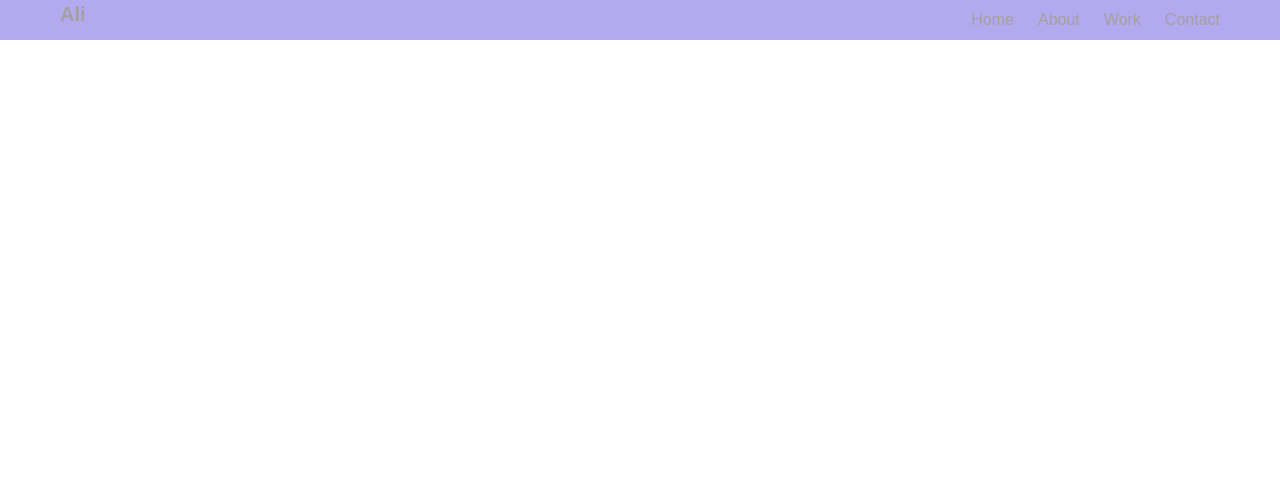
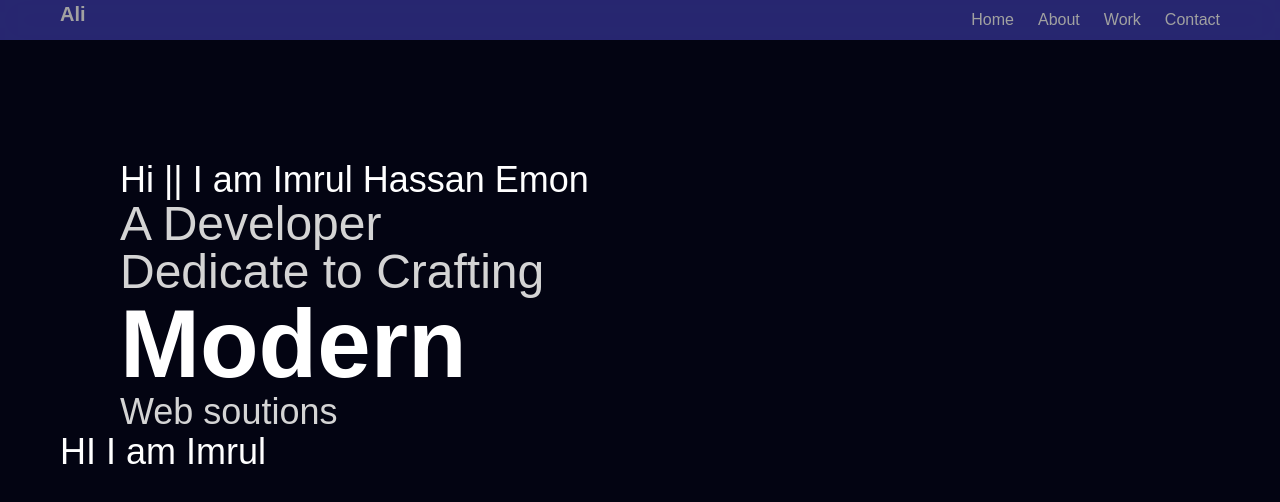
Before and after one commit to imrulhassanemon/My-Porfolio, a React (Vite) app: page / in a window 1280 px wide. Shown: the top 502 px of the page. Built offline with nearby package versions, Linux system fonts and the light colour scheme.

Commit message:
added flipWords

```diff
--- a/index.html
+++ b/index.html
@@ -1,5 +1,5 @@
 <!doctype html>
-<html lang="en" >
+<html lang="en" data-theme="dark">
   <head>
     <meta charset="UTF-8" />
     <link rel="icon" type="image/svg+xml" href="/vite.svg" />
--- a/package.json
+++ b/package.json
@@ -12,6 +12,7 @@
   "dependencies": {
     "@tailwindcss/postcss": "^4.1.13",
     "@tailwindcss/vite": "^4.1.13",
+    "clsx": "^2.1.1",
     "daisyui": "^5.1.10",
     "localforage": "^1.10.0",
     "match-sorter": "^8.1.0",
@@ -21,6 +22,7 @@
     "react-dom": "^19.1.1",
     "react-router-dom": "^7.9.2",
     "sort-by": "^1.2.0",
+    "tailwind-merge": "^3.3.1",
     "tailwindcss": "^4.1.13"
   },
   "devDependencies": {
--- a/src/App.jsx
+++ b/src/App.jsx
@@ -1,4 +1,7 @@
+
 import './App.css'
+import Herotext from './component/Herotext'
+import Hero from './section/Hero'
 import Navbar from './section/Navbar'
 
 function App() {
@@ -7,7 +10,7 @@ function App() {
 
       <div className='container mx-auto max-w-7xl'>
         <Navbar></Navbar>
-        {/* hero */}
+        <Hero></Hero>
         {/* about */}
         {/* projects */}
         {/* experince */}
--- /dev/null
+++ b/src/component/FlipWords.jsx
@@ -0,0 +1,89 @@
+"use client";
+import React, { useCallback, useEffect, useState } from "react";
+import { AnimatePresence, motion } from "motion/react";
+import { twMerge } from "tailwind-merge";
+export const FlipWords = ({
+  words,
+  duration = 3000,
+  className
+}) => {
+  const [currentWord, setCurrentWord] = useState(words[0]);
+  const [isAnimating, setIsAnimating] = useState(false);
+
+  // thanks for the fix Julian - https://github.com/Julian-AT
+  const startAnimation = useCallback(() => {
+    const word = words[words.indexOf(currentWord) + 1] || words[0];
+    setCurrentWord(word);
+    setIsAnimating(true);
+  }, [currentWord, words]);
+
+  useEffect(() => {
+    if (!isAnimating)
+      setTimeout(() => {
+        startAnimation();
+      }, duration);
+  }, [isAnimating, duration, startAnimation]);
+
+  return (
+    <AnimatePresence
+      onExitComplete={() => {
+        setIsAnimating(false);
+      }}>
+      <motion.div
+        initial={{
+          opacity: 0,
+          y: 10,
+        }}
+        animate={{
+          opacity: 1,
+          y: 0,
+        }}
+        transition={{
+          type: "spring",
+          stiffness: 100,
+          damping: 10,
+        }}
+        exit={{
+          opacity: 0,
+          y: -40,
+          x: 40,
+          filter: "blur(8px)",
+          scale: 2,
+          position: "absolute",
+        }}
+        className={twMerge(
+          "z-10 inline-block relative text-left ",
+          className
+        )}
+        key={currentWord}>
+        {/* edit suggested by Sajal: https://x.com/DewanganSajal */}
+        {currentWord.split(" ").map((word, wordIndex) => (
+          <motion.span
+            key={word + wordIndex}
+            initial={{ opacity: 0, y: 10, filter: "blur(8px)" }}
+            animate={{ opacity: 1, y: 0, filter: "blur(0px)" }}
+            transition={{
+              delay: wordIndex * 0.3,
+              duration: 0.3,
+            }}
+            className="inline-block whitespace-nowrap">
+            {word.split("").map((letter, letterIndex) => (
+              <motion.span
+                key={word + letterIndex}
+                initial={{ opacity: 0, y: 10, filter: "blur(8px)" }}
+                animate={{ opacity: 1, y: 0, filter: "blur(0px)" }}
+                transition={{
+                  delay: wordIndex * 0.3 + letterIndex * 0.05,
+                  duration: 0.2,
+                }}
+                className="inline-block">
+                {letter}
+              </motion.span>
+            ))}
+            <span className="inline-block">&nbsp;</span>
+          </motion.span>
+        ))}
+      </motion.div>
+    </AnimatePresence>
+  );
+};
--- /dev/null
+++ b/src/component/Herotext.jsx
@@ -0,0 +1,28 @@
+import { FlipWords } from "./FlipWords"
+
+function Herotext() {
+  return (
+    <div className="z-10 mt-20 text-center md:mt-40 md:text-left rounded-3xl bg-clip-text">
+        {/* mobail view  */}
+        <div className="flex-col hidden md:flex c-space">
+            <h1 className="text-4xl font-medium">Hi || I am Imrul Hassan Emon</h1>
+            <div className="flex flex-col items-start">
+                <p className="text-neutral-300 text-5xl font-medium">A Developer <br /> Dedicate to Crafting</p>
+                <div>
+                    <FlipWords words={["Secure", "Modern","Sclable"]} className='text-white text-8xl font-black' ></FlipWords>
+                </div>
+                <p className="text-4xl font-medium text-neutral-300">Web soutions</p>
+            </div>
+        </div>
+
+        {/* desktop view  */}
+
+        <div>
+            <p className="text-4xl font-medium"> HI I am Imrul</p>
+        </div>
+
+    </div>
+  )
+}
+
+export default Herotext
--- /dev/null
+++ b/src/section/Hero.jsx
@@ -0,0 +1,12 @@
+import React from 'react';
+import Herotext from '../component/Herotext';
+
+const Hero = () => {
+    return (
+        <section className='flex items-start justify-center md:items-start md:justify-start min-h-screen overflow-hidden c-space'>
+            <Herotext></Herotext>
+        </section>
+    );
+};
+
+export default Hero;
--- a/src/section/Navbar.jsx
+++ b/src/section/Navbar.jsx
@@ -1,5 +1,5 @@
 
-import { AnimatePresence } from 'motion/react'
+
 import React, { useState } from 'react'
 import { Link } from 'react-router-dom'
 import { motion } from "motion/react"
```
Also changed, not shown: 1 other file (tests, documents, lock files or other folders).
